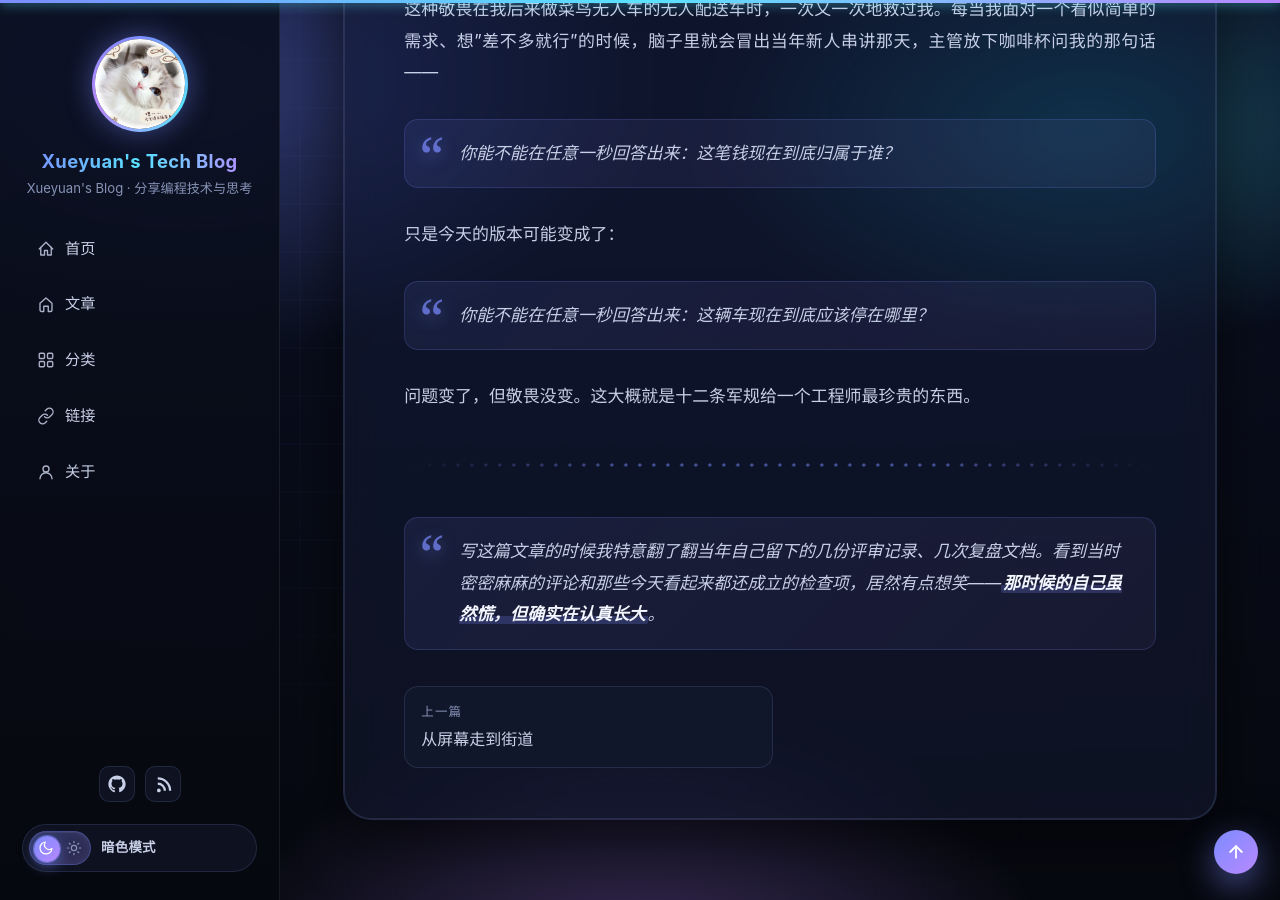
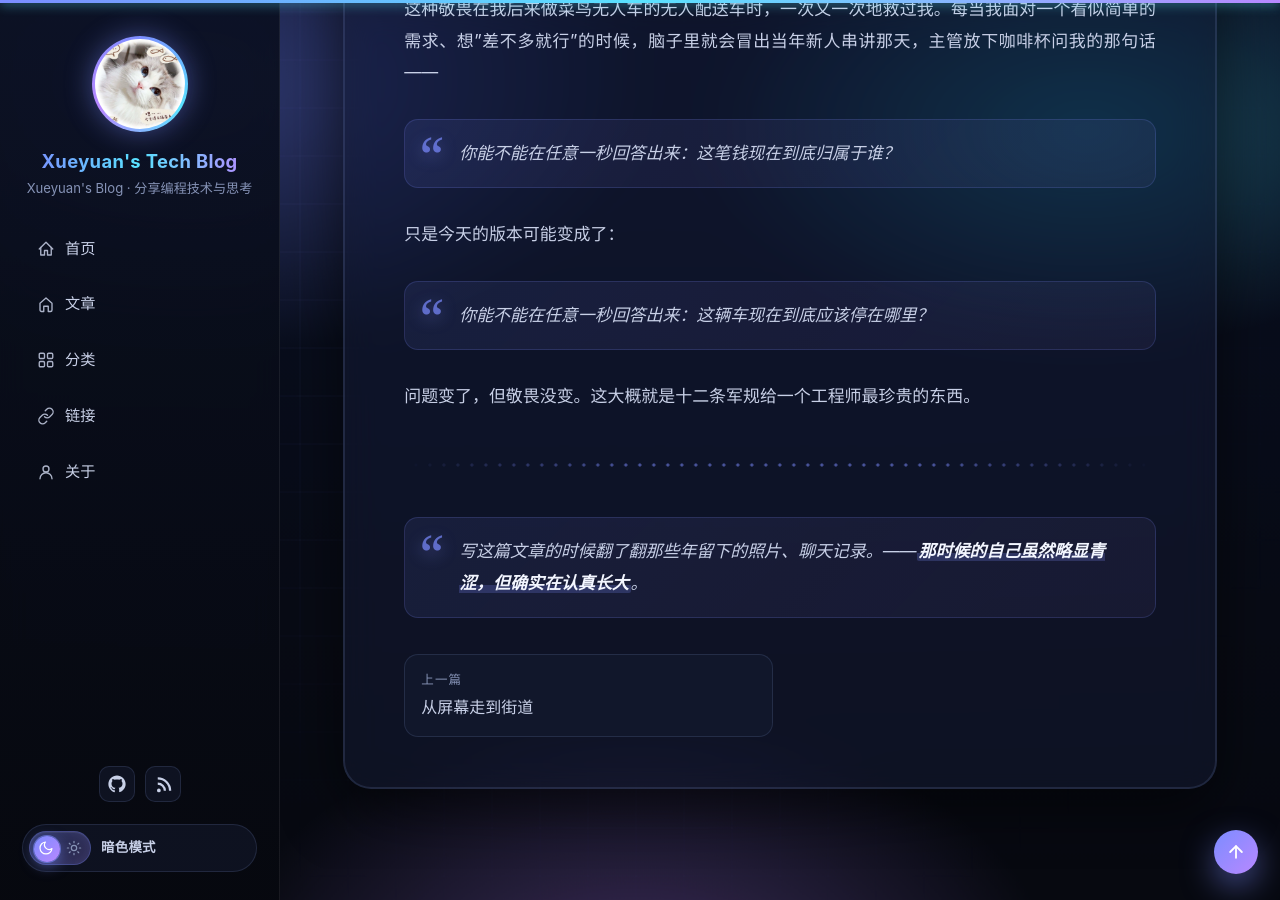
Before and after one commit to XueyuanQiao/xueyuanqiao.github.io, a Jekyll site: the page built from _posts/2026-05-30-ant-wealth-coding-rules-revisit.markdown, in a window 1280 px wide and 900 px high, scrolled down 9500 px. Built offline with Jekyll 4.4.1, drawn with Linux system fonts in a browser that asks for light colours.

Commit message:
update article
Updated reflections on past experiences and growth.

```diff
--- a/_posts/2026-05-30-ant-wealth-coding-rules-revisit.markdown
+++ b/_posts/2026-05-30-ant-wealth-coding-rules-revisit.markdown
@@ -179,4 +179,4 @@ permalink: /quality/2026/05/30/ant-wealth-coding-rules-revisit.html
 
 ---
 
-> 写这篇文章的时候我特意翻了翻当年自己留下的几份评审记录、几次复盘文档。看到当时密密麻麻的评论和那些今天看起来都还成立的检查项，居然有点想笑——**那时候的自己虽然慌，但确实在认真长大**。
+> 写这篇文章的时候翻了翻那些年留下的照片、聊天记录。——**那时候的自己虽然略显青涩，但确实在认真长大**。
```
